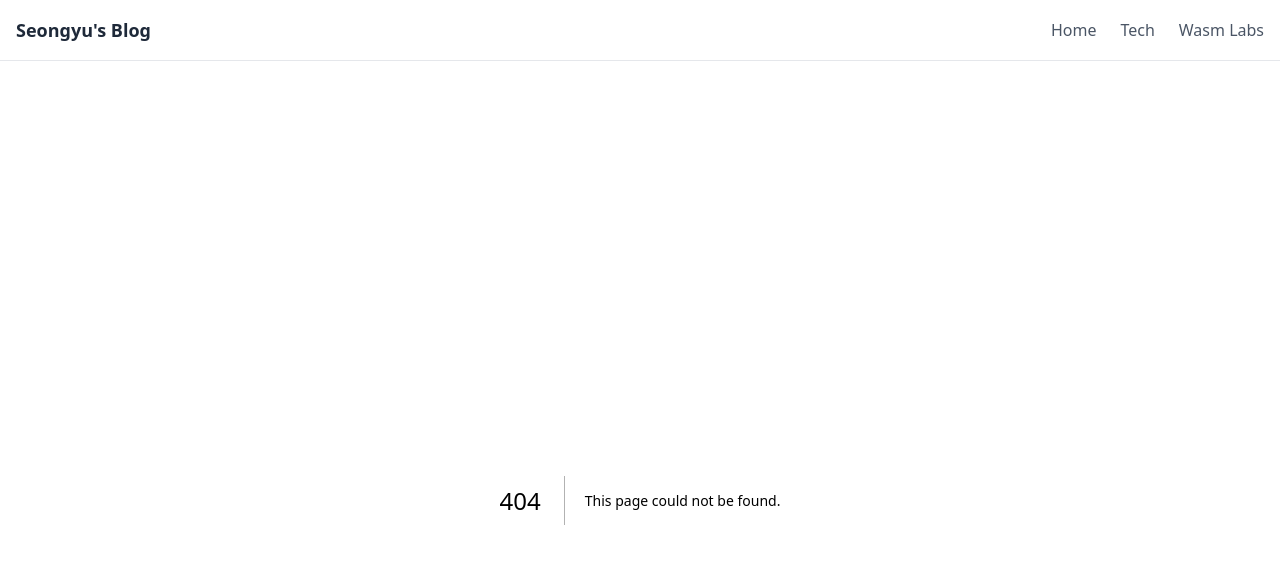
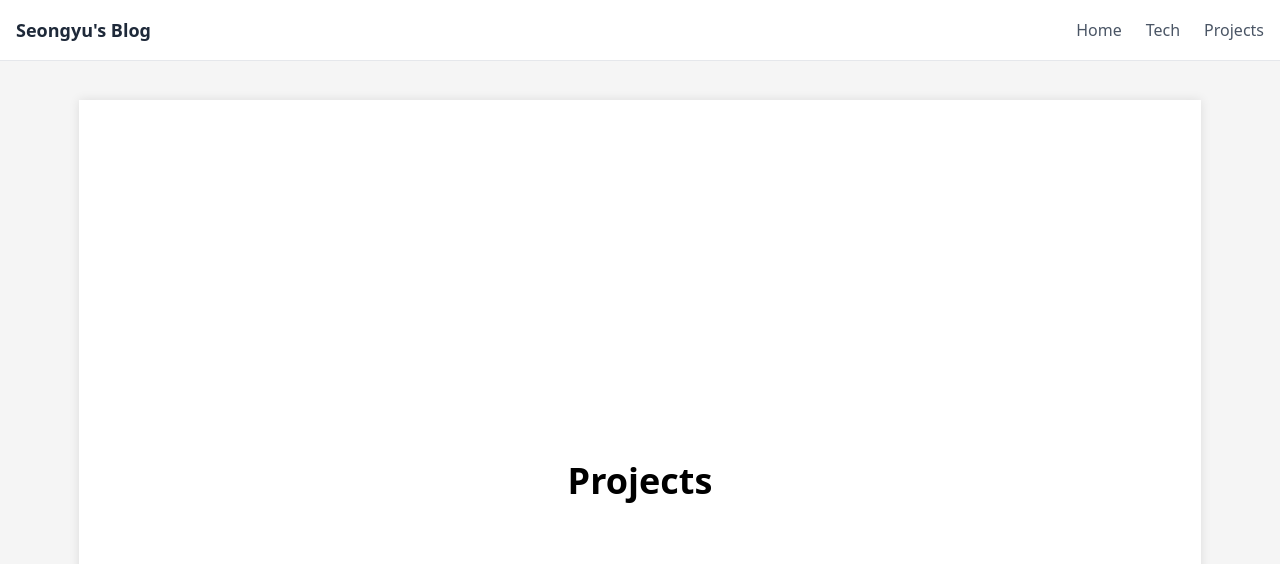
Before and after one commit to kimseongyu/kimseongyu.github.io, a Next.js app: page /projects in a window 1280 px wide. Before the commit this address had no page. Shown: the top 564 px of the page. Built offline with nearby package versions, Linux system fonts and the light colour scheme.

Commit message:
chore: modify pages wasm labs to projects

```diff
--- a/src/app/wasm/page.tsx
+++ b/src/app/projects/page.tsx
@@ -1,9 +1,9 @@
-export default function WasmLabs() {
+export default function Projects() {
   return (
     <div className="a4-container landscape">
       <div className="font-sans flex flex-col items-center justify-center min-h-full py-8">
         <div className="text-center">
-          <h1 className="text-4xl font-bold mb-8">Wasm Labs</h1>
+          <h1 className="text-4xl font-bold mb-8">Projects</h1>
         </div>
       </div>
     </div>
--- a/src/components/Navigation.tsx
+++ b/src/components/Navigation.tsx
@@ -23,10 +23,10 @@ export const Navigation = () => {
           Tech
         </Link>
         <Link
-          href="/wasm"
+          href="/projects"
           className="text-gray-600 hover:text-blue-600 transition-colors"
         >
-          Wasm Labs
+          Projects
         </Link>
       </div>
     </nav>
```
